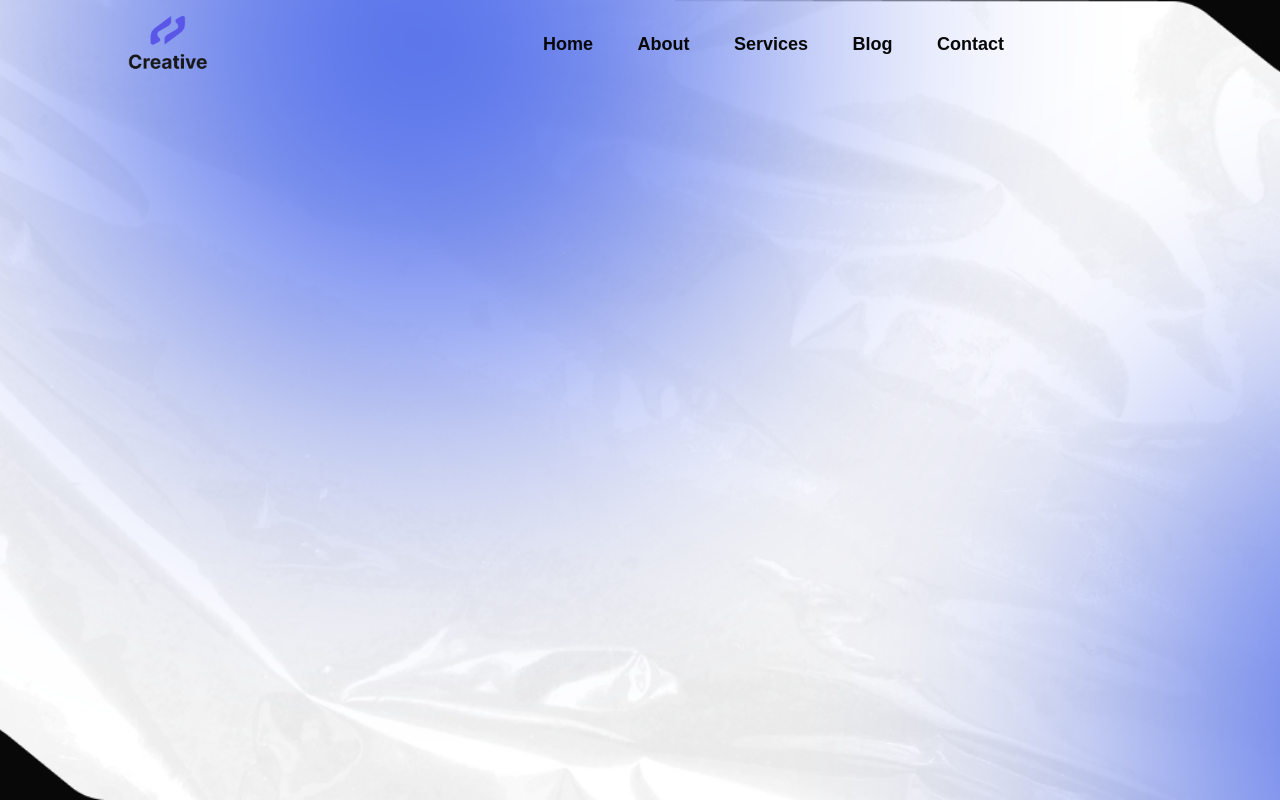
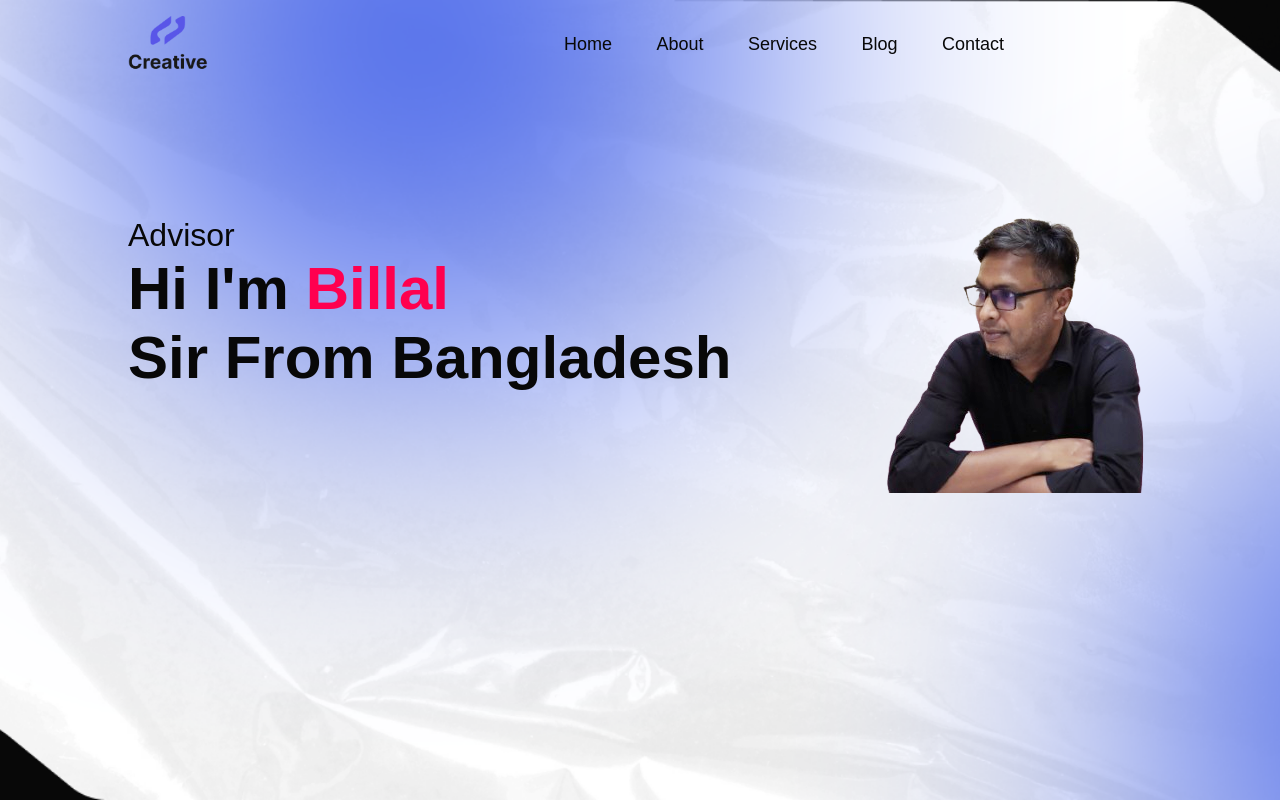
Before and after one commit to Pixelartificer/Billal_Sir, a plain HTML site: page Index.html in a window 1280 px wide. Drawn offline with Linux system fonts and the light colour scheme.

Commit message:
first commit

```diff
--- a/CSS/Style.css
+++ b/CSS/Style.css
@@ -44,5 +44,55 @@
     color: #080808;
     text-decoration: none;
     font-size: 18px;
-    font-weight: 600;
+    font-weight: 400;
+    position: relative;
   }
+
+  nav ul li a:hover{
+    color: #ff004f;
+  }
+
+  nav ul li a::after{
+    content: '';
+    width: 0;
+    height: 3px;
+    background: #ff004f;
+    position: absolute;
+    left: 0;
+    bottom: -6px;
+    transition: .75s;
+    border-radius: 2px;
+    -webkit-border-radius: 2px;
+    -moz-border-radius: 2px;
+    -ms-border-radius: 2px;
+    -o-border-radius: 2px;
+    -webkit-transition: .75s;
+    -moz-transition: .75s;
+    -ms-transition: .75s;
+    -o-transition: .75s;
+}
+
+
+
+nav ul li a:hover::after{
+  width: 100%;
+ }
+
+ .heroSection{
+  padding: 10%;
+  color: #080808;
+  display: flex;
+  justify-content: space-between;
+ }
+
+ .heroText p{
+  font-size: 32px;
+ }
+
+ .heroText h1{
+  font-size: 60px;
+ }
+
+ .heroText h1 span{
+  color: #ff004f;
+ }
--- a/Index.html
+++ b/Index.html
@@ -23,6 +23,18 @@
 
     </div>
 
+    <div class="heroSection">
+        <div class="heroText">
+            <p>Advisor</p>
+            <h1>Hi I'm <span>Billal</span> <br> Sir From Bangladesh</h1>
+        </div>
+
+        <div class="heroImage">
+            <img src="./Image/IMG_20240317_201339-removebg-preview.png" alt="">
+        </div>
+
+    </div>
+
    </section>
 
 </body>
```
Also changed, not shown: Image/IMG_20240317_201339-removebg-preview.png (added).
